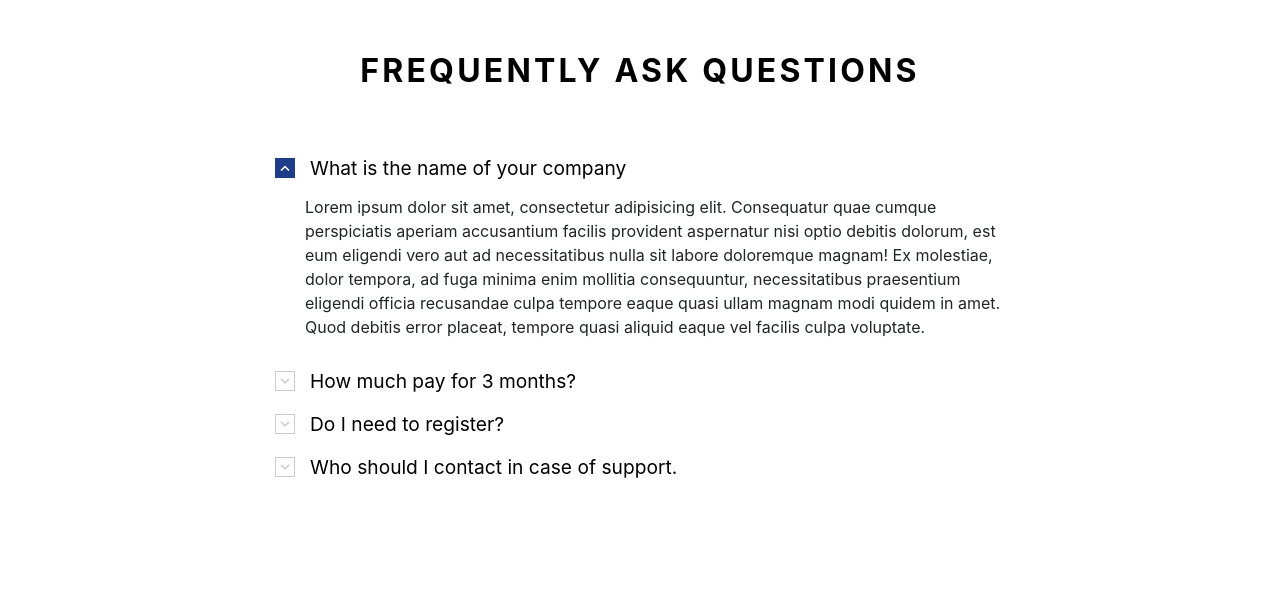
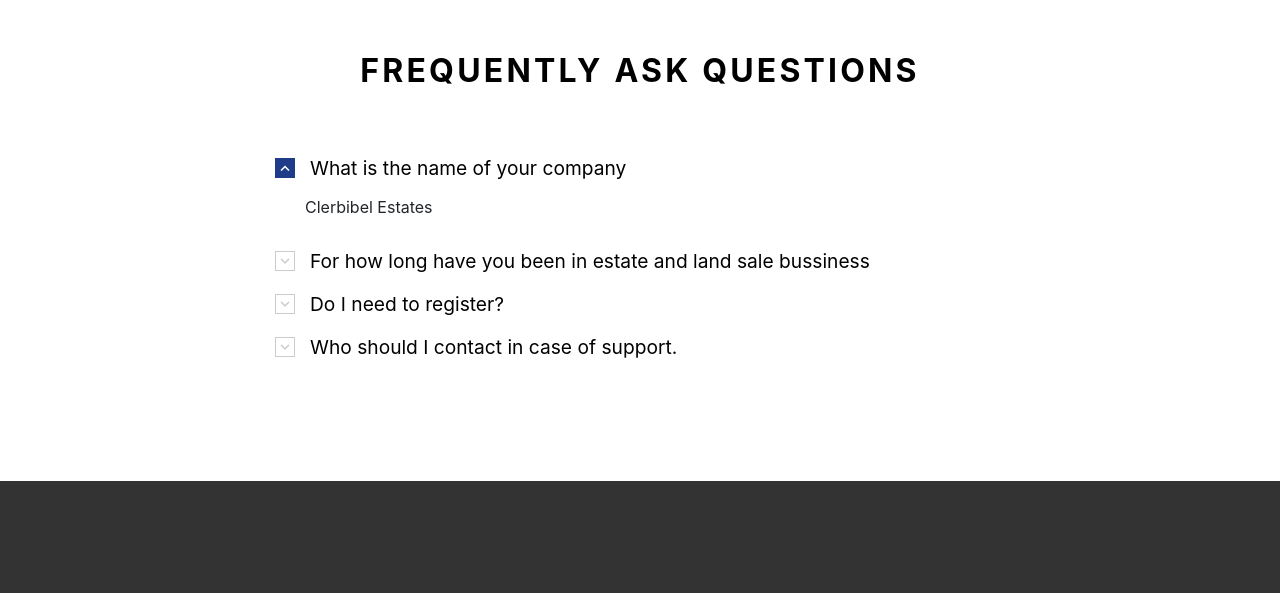
Before and after one commit to Emmanuel-Aggrey/clerbidel-estates, a Django app: page /about/ in a window 1280 px wide. Shown: the part 2145-2738 px from the top of the page. Run offline with Django 3.2, Linux system fonts and the light colour scheme; data comes from the database, SQL or seed files in the repository; some libraries are stand-ins or nearby versions; some web fonts are replaced.

Commit message:
fix spelling

```diff
--- a/templates/estate_app/about.html
+++ b/templates/estate_app/about.html
@@ -3,7 +3,7 @@
 {% load static %}
 
     <title> {% block title %}
-      clerdibel &mdash;  about
+      clerbibel &mdash;  about
     {% endblock title %} </title>
 
   {% block body %}
@@ -115,18 +115,18 @@
               </h3>
               <div id="collapseOne" class="collapse show" aria-labelledby="headingOne" data-parent="#accordion">
                 <div class="body-text">
-                  <p>Lorem ipsum dolor sit amet, consectetur adipisicing elit. Consequatur quae cumque perspiciatis aperiam accusantium facilis provident aspernatur nisi optio debitis dolorum, est eum eligendi vero aut ad necessitatibus nulla sit labore doloremque magnam! Ex molestiae, dolor tempora, ad fuga minima enim mollitia consequuntur, necessitatibus praesentium eligendi officia recusandae culpa tempore eaque quasi ullam magnam modi quidem in amet. Quod debitis error placeat, tempore quasi aliquid eaque vel facilis culpa voluptate.</p>
+                  <p> Clerbibel Estates </p>
                 </div>
               </div>
             </div> <!-- .accordion-item -->
 
             <div class="accordion-item">
               <h3 class="mb-0 heading">
-                <a class="btn-block" data-toggle="collapse" href="#collapseTwo" role="button" aria-expanded="false" aria-controls="collapseTwo">How much pay for 3  months?<span class="icon"></span></a>
+                <a class="btn-block" data-toggle="collapse" href="#collapseTwo" role="button" aria-expanded="false" aria-controls="collapseTwo">For how long have you been in estate and land sale bussiness<span class="icon"></span></a>
               </h3>
               <div id="collapseTwo" class="collapse" aria-labelledby="headingOne" data-parent="#accordion">
                 <div class="body-text">
-                  <p>Lorem ipsum dolor sit amet, consectetur adipisicing elit. Vel ad laborum expedita. Nostrum iure atque enim quisquam minima distinctio omnis, consequatur aliquam suscipit, quidem, esse aspernatur! Libero, excepturi animi repellendus porro impedit nihil in doloremque a quaerat enim voluptatum, perspiciatis, quas dignissimos maxime ut cum reiciendis eius dolorum voluptatem aliquam!</p>
+                  <p>We have been in land and esate bussiness(sale,rent) for the past five years</p>
                 </div>
               </div>
             </div> <!-- .accordion-item -->
@@ -137,7 +137,7 @@
               </h3>
               <div id="collapseThree" class="collapse" aria-labelledby="headingOne" data-parent="#accordion">
                 <div class="body-text">
-                  <p>Lorem ipsum dolor sit amet, consectetur adipisicing elit. Vel ad laborum expedita. Nostrum iure atque enim quisquam minima distinctio omnis, consequatur aliquam suscipit, quidem, esse aspernatur! Libero, excepturi animi repellendus porro impedit nihil in doloremque a quaerat enim voluptatum, perspiciatis, quas dignissimos maxime ut cum reiciendis eius dolorum voluptatem aliquam!</p>
+                  <p>Is Clerbibel Estates a registerd company</p>
                 </div>
               </div>
             </div> <!-- .accordion-item -->
@@ -148,7 +148,7 @@
               </h3>
               <div id="collapseFour" class="collapse" aria-labelledby="headingOne" data-parent="#accordion">
                 <div class="body-text">
-                  <p>Lorem ipsum dolor sit amet, consectetur adipisicing elit. Vel ad laborum expedita. Nostrum iure atque enim quisquam minima distinctio omnis, consequatur aliquam suscipit, quidem, esse aspernatur! Libero, excepturi animi repellendus porro impedit nihil in doloremque a quaerat enim voluptatum, perspiciatis, quas dignissimos maxime ut cum reiciendis eius dolorum voluptatem aliquam!</p>
+                  <p>Yes Clerbidel Estates is a registerd company</p>
                 </div>
               </div>
             </div> <!-- .accordion-item -->
--- a/templates/estate_app/contact.html
+++ b/templates/estate_app/contact.html
@@ -1,7 +1,7 @@
 {% extends "base.html" %}
 {% load static %}
 {% block title %}
-clerdibel &mdash;   contact us
+clerbibel &mdash;   contact us
    {% endblock title %}
 
 
--- a/templates/estate_app/index.html
+++ b/templates/estate_app/index.html
@@ -2,7 +2,7 @@
 {% load static %}
 
 {% block title %}
-clerdibel &mdash; homepage
+clerbibel &mdash; homepage
 {% endblock title %}
 <!-- start css -->
 
--- a/templates/estate_app/property-details.html
+++ b/templates/estate_app/property-details.html
@@ -3,7 +3,7 @@
 {% load static %}
 
   {% block title %}
-  clerdibel &mdash;  {{object.location}}- {% if object.name %}
+  clerbibel &mdash;  {{object.location}}- {% if object.name %}
   object.name
   {% endif %}
   {% endblock title %}
```
